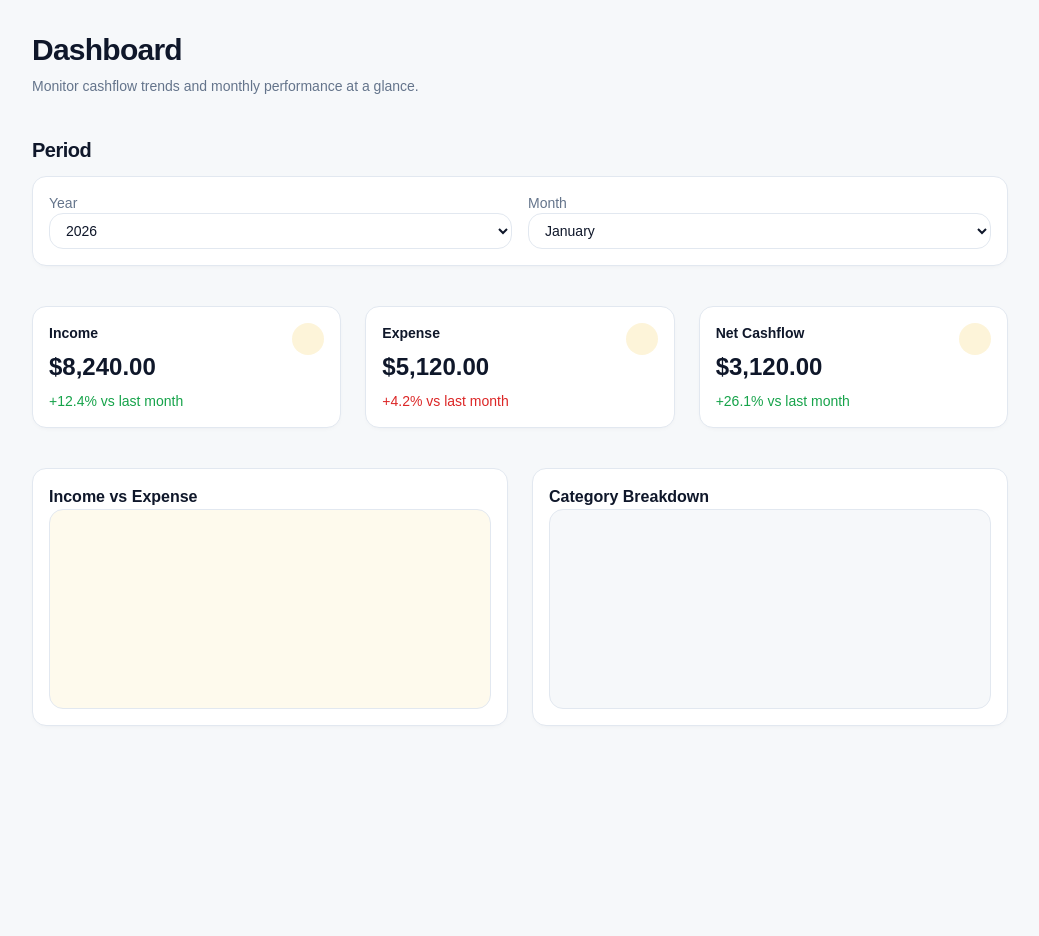
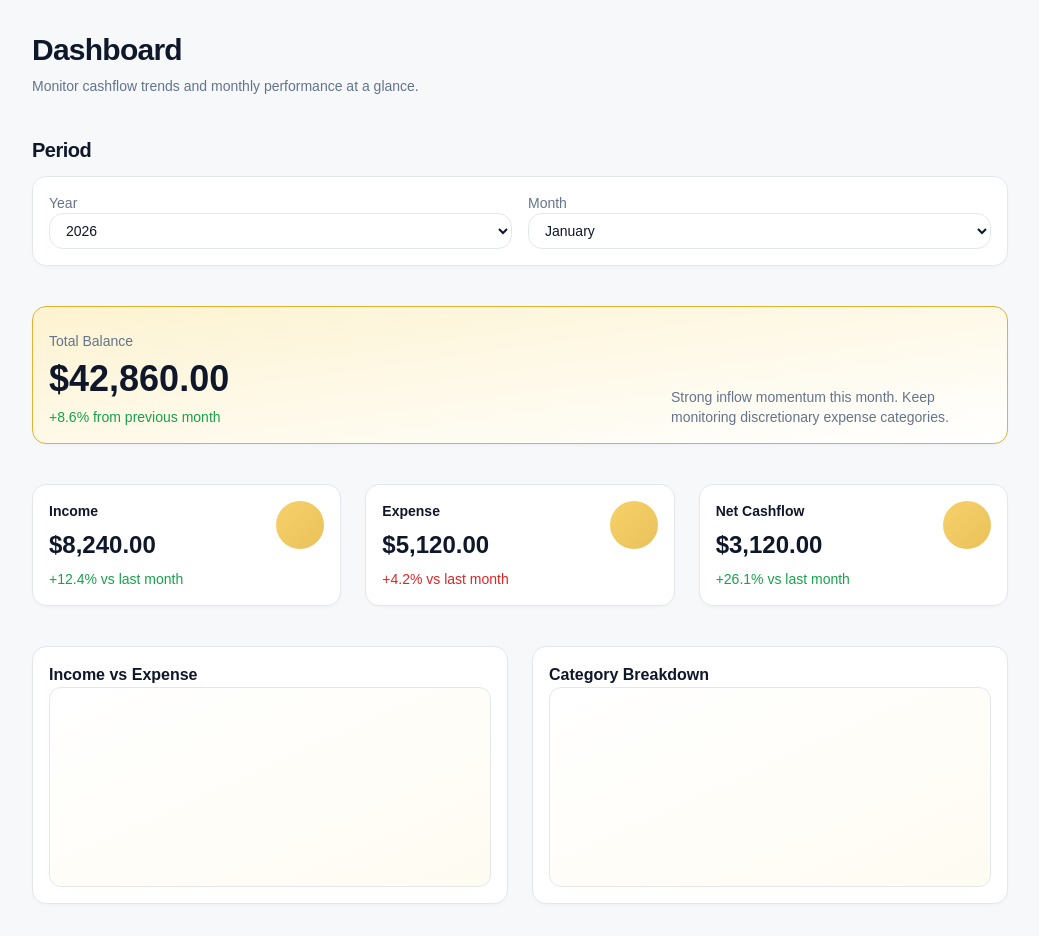
Before and after one commit to yuzequn095/Aurum, a Next.js app in the folder apps/web/: page /dashboard in a window 1280 px wide. Shown: the whole page, without its empty margins (120-1159 px from the left). Before the commit the page ends 800 px from the top, so only its background shows below. Built offline with nearby package versions, Linux system fonts and the light colour scheme.

Commit message:
feat(web): enhance dashboard visual hierarchy with hero and improved cards

```diff
--- a/apps/web/src/app/dashboard/components/kpi-card.tsx
+++ b/apps/web/src/app/dashboard/components/kpi-card.tsx
@@ -16,8 +16,8 @@ const toneClasses: Record<KpiCardProps['tone'], string> = {
 
 export function KpiCard({ title, value, deltaText, tone }: KpiCardProps) {
   return (
-    <Card className='relative overflow-hidden rounded-[14px] shadow-aurumSm'>
-      <div className='absolute right-4 top-4 h-8 w-8 rounded-full bg-aurum-primary/20' />
+    <Card className='relative overflow-hidden rounded-[14px] shadow-aurumSm transition hover:shadow-lg'>
+      <div className='absolute right-4 top-4 h-12 w-12 rounded-full bg-gradient-to-br from-aurum-primary to-aurum-primaryHover opacity-80' />
       <CardHeader className='pb-2'>
         <CardTitle className='text-sm text-aurum-muted'>{title}</CardTitle>
       </CardHeader>
--- a/apps/web/src/app/dashboard/page.tsx
+++ b/apps/web/src/app/dashboard/page.tsx
@@ -36,6 +36,21 @@ export default function DashboardPage() {
         </Card>
       </Section>
 
+      <Card className='rounded-[14px] border-aurum-primaryHover bg-gradient-to-br from-aurum-primarySoft to-white shadow-aurumSm'>
+        <CardContent className='pt-6'>
+          <div className='flex flex-col gap-6 md:flex-row md:items-end md:justify-between'>
+            <div className='space-y-2'>
+              <p className='text-sm font-medium text-aurum-muted'>Total Balance</p>
+              <p className='text-4xl font-semibold text-aurum-text'>$42,860.00</p>
+              <p className='text-sm font-medium text-aurum-success'>+8.6% from previous month</p>
+            </div>
+            <p className='max-w-xs text-sm text-aurum-muted'>
+              Strong inflow momentum this month. Keep monitoring discretionary expense categories.
+            </p>
+          </div>
+        </CardContent>
+      </Card>
+
       <section className='grid grid-cols-1 gap-6 md:grid-cols-3'>
         <KpiCard title='Income' value='$8,240.00' deltaText='+12.4% vs last month' tone='positive' />
         <KpiCard title='Expense' value='$5,120.00' deltaText='+4.2% vs last month' tone='negative' />
@@ -48,7 +63,7 @@ export default function DashboardPage() {
             <CardTitle>Income vs Expense</CardTitle>
           </CardHeader>
           <CardContent>
-            <div className='h-[200px] rounded-[14px] border border-aurum-border bg-aurum-primarySoft/40' />
+            <div className='h-[200px] rounded-[12px] border border-aurum-border bg-gradient-to-br from-white to-aurum-primarySoft/30' />
           </CardContent>
         </Card>
 
@@ -57,7 +72,7 @@ export default function DashboardPage() {
             <CardTitle>Category Breakdown</CardTitle>
           </CardHeader>
           <CardContent>
-            <div className='h-[200px] rounded-[14px] border border-aurum-border bg-aurum-bg' />
+            <div className='h-[200px] rounded-[12px] border border-aurum-border bg-gradient-to-br from-white to-aurum-primarySoft/30' />
           </CardContent>
         </Card>
       </section>
```
